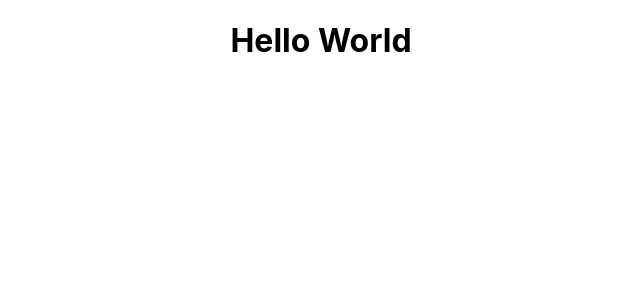
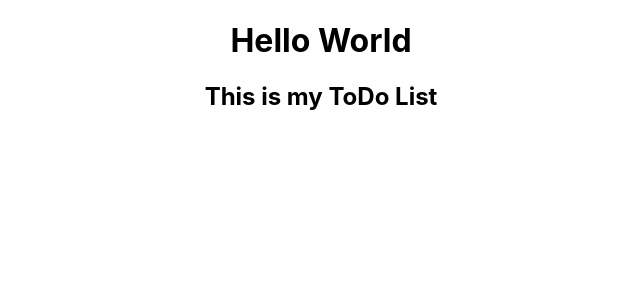
Before and after one commit to Progamer79/todo-list, a React (Create React App) app: page / in a window 1280 px wide. Shown: the top 300 px of the page, without its empty margins (319-959 px from the left). Built offline with nearby package versions, Linux system fonts and the light colour scheme.

Commit message:
add more test code

```diff
--- a/src/App.js
+++ b/src/App.js
@@ -5,6 +5,7 @@ function App() {
   return (
     <div className="App">
       <h1>Hello World</h1>
+      <h2>This is my ToDo List</h2>
     </div>
   );
 }
```
